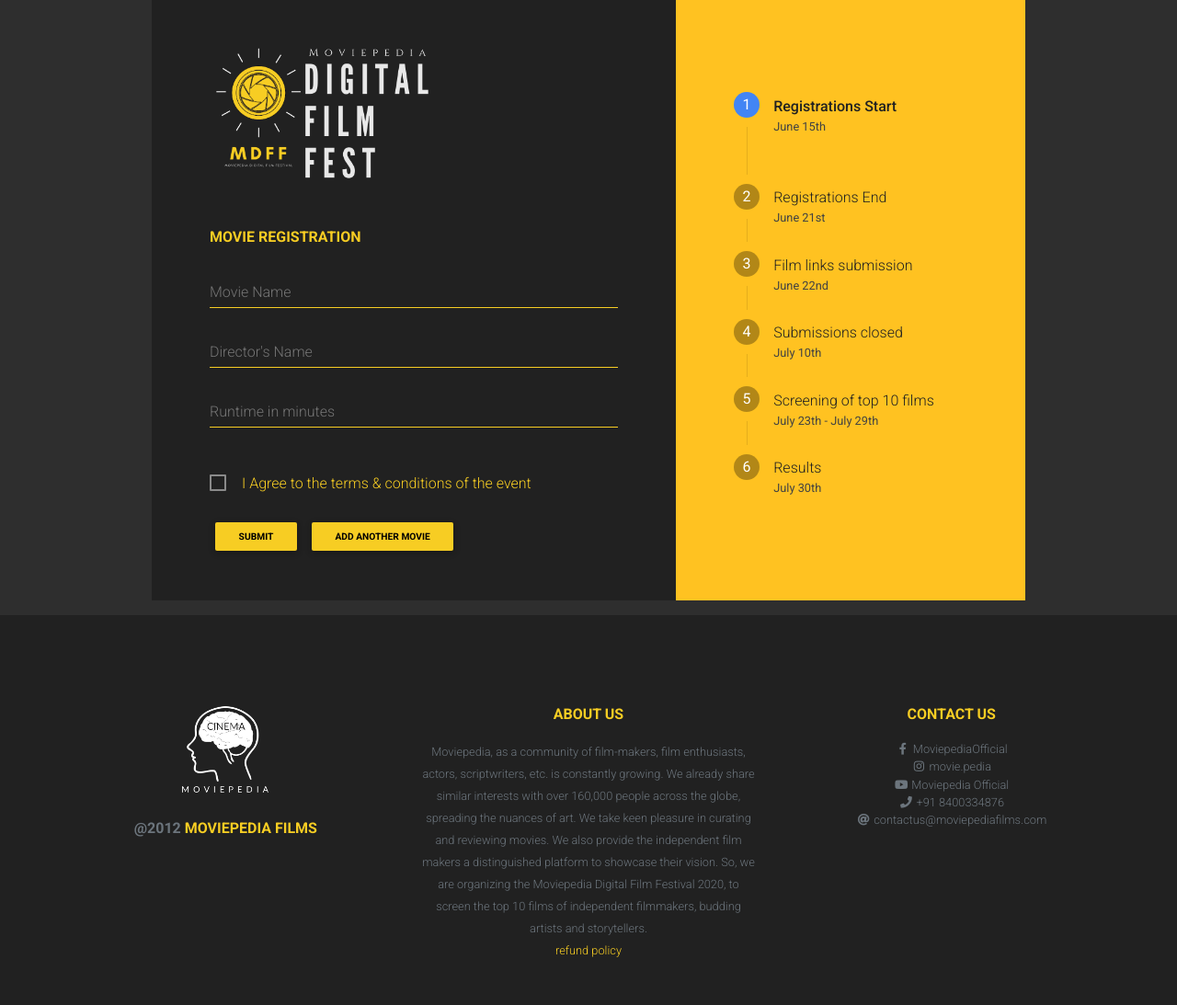
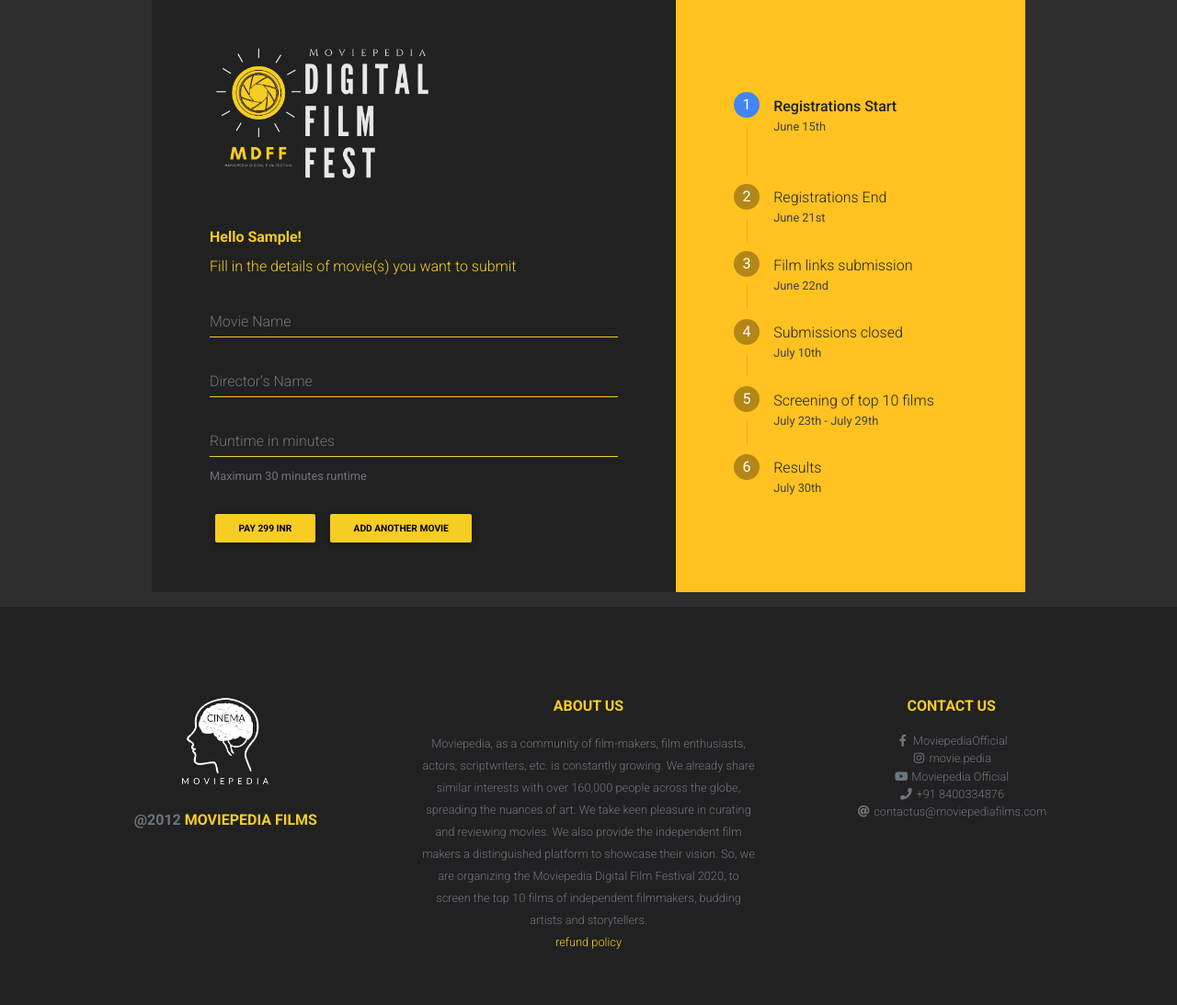
Before and after one commit to moviepediafilms/mdff.moviepediafilms.com, a Django app: page /registration in a window 1280 px wide. Shown: the part 32-1125 px from the top of the page at 92% size. After the commit the page ends 1064 px from the top, so only its background shows below. Run offline with Django 3.2, Linux system fonts and the light colour scheme; the visitor is signed in with stand-in values (Sample User, id 1); some libraries are stand-ins or nearby versions.

Commit message:
signup improved

```diff
--- a/dff2020/models.py
+++ b/dff2020/models.py
@@ -12,4 +12,4 @@
 
 
 class Order(models.Model):
-    pass
+    order_id = models.CharField(max_length=100, unique=True, blank=False)
--- a/dff2020/static/dff2020/js/registration.js
+++ b/dff2020/static/dff2020/js/registration.js
@@ -1,10 +1,16 @@
 new Vue({
     el: '#movies-app',
     data: {
-        movies: []
+        movies: [],
+        per_movie: 299
     },
     mounted() {
         this.add_movie();
+    },
+    computed: {
+        amount() {
+            return this.movies.length * 299;
+        }
     },
     methods: {
         add_movie() {
@@ -16,17 +22,3 @@
         }
     }
 })
-
-function onSignIn(googleUser) {
-    var profile = googleUser.getBasicProfile();
-    console.log('ID: ' + profile.getId()); // Do not send to your backend! Use an ID token instead.
-    console.log('Name: ' + profile.getName());
-    console.log('Image URL: ' + profile.getImageUrl());
-    console.log('Email: ' + profile.getEmail()); // This is null if the 'email' scope is not present.
-}
-function signOut() {
-    var auth2 = gapi.auth2.getAuthInstance();
-    auth2.signOut().then(function () {
-        console.log('User signed out.');
-    });
-}
--- a/dff2020/templates/dff2020/registration.html
+++ b/dff2020/templates/dff2020/registration.html
@@ -11,8 +11,8 @@
 <div class="container p-5" id="movies-app">
 
     <img src="{% static 'dff2020/img/icon.png'%}" height="150px" />
-
-    <div class="text-uppercase text-warning mt-5 font-weight-bold">Movie registration</div>
+    <div class=" text-warning mt-5 font-weight-bold">Hello {{user.first_name}}!</div>
+    <div class="text-warning mt-2">Fill in the details of movie(s) you want to submit</div>
     <form class="text-left text-white" action="/registration" method="post">
         {% csrf_token %}
         <template v-for="(movie, index) in movies" :key="index">
@@ -31,9 +31,10 @@
             </div>
             <div class="md-form">
                 <!-- Director -->
-                <input type="number" :id="'runtime' + index" name="runtime" class="form-control text-reset"
-                    v-model="movie.runtime">
+                <input type="number" min="1" max="30" :id="'runtime' + index" name="runtime"
+                    class="form-control text-reset" v-model="movie.runtime">
                 <label :for="'runtime' + index">Runtime in minutes</label>
+                <small class="text-muted">Maximum 30 minutes runtime</small>
             </div>
             <template v-if="movies.length > 1">
                 <div class="text-left">
@@ -42,17 +43,13 @@
                 </div>
             </template>
         </template>
+        <!-- submit button -->
 
-        <div class="form-check text-left">
-            <br />
-            <input type="checkbox" class="form-check-input " id="agree" name="agree">
-            <label class="form-check-label text-warning" for="agree">I Agree to the terms & conditions of the
-                event</label>
-            <br />
-            <br />
-        </div>
-        <!-- submit button -->
-        <button class="btn btn-sm btn-warning" type="submit">Submit</button>
+        <button class="btn btn-sm btn-warning" type="submit">
+            {% verbatim %}
+            Pay {{amount}} INR
+            {% endverbatim %}
+        </button>
         <button class="btn btn-sm btn-warning" type="submit" @click.prevent="add_movie">Add Another Movie</button>
     </form>
 </div>
--- a/dff2020/views.py
+++ b/dff2020/views.py
@@ -3,6 +3,7 @@
 import logging
 
 import requests
+import razorpay
 
 from django.shortcuts import render, redirect
 from django.contrib.auth import authenticate, login
@@ -12,31 +13,12 @@
 from django.utils.decorators import method_decorator
 from django.urls import reverse
 from django.views import View
+from django.conf import settings
 
 
 logger = logging.getLogger("app.dff2020")
 
-
-class Login(View):
-    def post(self, request):
-        username = request.POST["email"]
-        password = request.POST["password"]
-        if username and password:
-            user = authenticate(request, username=username, password=password)
-            if user is not None:
-                logging.debug("user authenticated")
-                login(request, user)
-                return redirect("registration")
-            else:
-                error = "Invalid email and password combination"
-        else:
-            error = "username or password cannot be empty"
-        return redirect(reverse("login") + f"?error={error}")
-
-    def get(self, request):
-        error = request.GET.get("error") or ""
-        message = request.GET.get("message") or ""
-        return render(request, "dff2020/login.html", dict(error=error, message=message))
+client = razorpay.Client(auth=(settings.RAZORPAY_API_KEY, settings.RAZORPAY_API_SECRET))
 
 
 def get_ip(request):
@@ -53,7 +35,7 @@
         response = requests.post(
             "https://www.google.com/recaptcha/api/siteverify",
             params={
-                "secret": os.getenv("RECAPTCHA_SECRET_KEY"),
+                "secret": settings.RECAPTCHA_SECRET_KEY,
                 "response": recapcha_response,
                 "remoteip": get_ip(request),
             },
@@ -69,6 +51,28 @@
         return False
 
 
+class Login(View):
+    def post(self, request):
+        username = request.POST.get("email")
+        password = request.POST.get("password")
+        if username and password:
+            user = authenticate(request, username=username, password=password)
+            if user is not None:
+                logger.debug("user authenticated")
+                login(request, user)
+                return redirect("registration")
+            else:
+                error = "Invalid email and password combination"
+        else:
+            error = "username or password cannot be empty"
+        return redirect(reverse("login") + f"?error={error}")
+
+    def get(self, request):
+        error = request.GET.get("error") or ""
+        message = request.GET.get("message") or ""
+        return render(request, "dff2020/login.html", dict(error=error, message=message))
+
+
 class SignUp(View):
     def post(self, request):
         name = request.POST.get("name", "").strip()
@@ -78,18 +82,22 @@
 
         recapcha = request.POST.get("g-recaptcha-response", "")
 
-        logger.debug(email, password, recapcha)
-        if all([name, email, password, verify_recapcha(request, recapcha)]):
+        logger.debug(f"{email} {password} {agree} {recapcha}")
+        if not all([agree, name, email, password]):
+            error = "Blank values are not allowed!"
+        elif not verify_recapcha(request, recapcha):
+            error = "Invalid captcha!"
+        elif User.objects.filter(email=email).exists():
+            error = "This email is already registered!"
+        else:
             name = re.split(r"\s+", name, 1)
             user = User.objects.create_user(email, email, password)
             user.first_name = name[0]
-            if len(name) > 0:
+            if len(name) > 1:
                 user.last_name = name[1]
             user.save()
             message = "Congratulations!! Your account is created please login!"
             return redirect(reverse("login") + f"?message={message}")
-        else:
-            error = "Invalid input! refresh the page and try again!"
         return redirect(reverse("signup") + f"?error={error}")
 
     def get(self, request):
```
Also changed, not shown: moviepedia/settings.py (+41 -11 lines), 2 other files.
